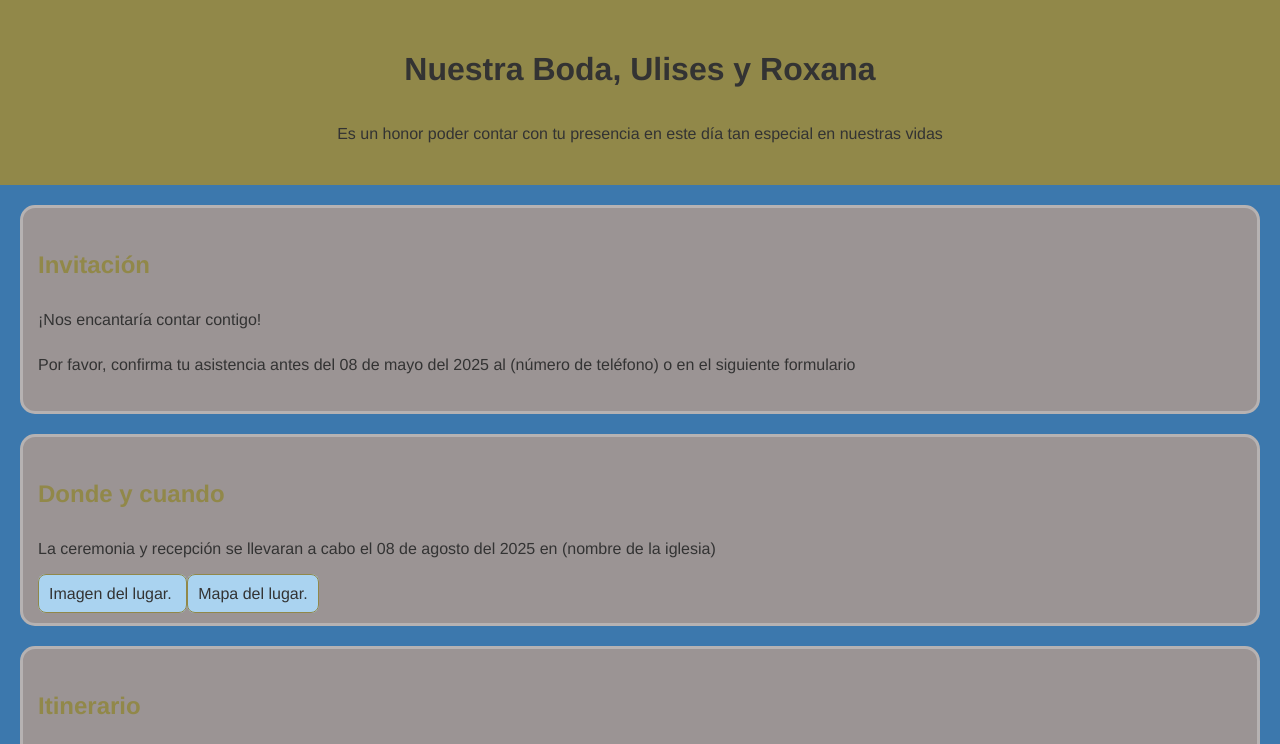
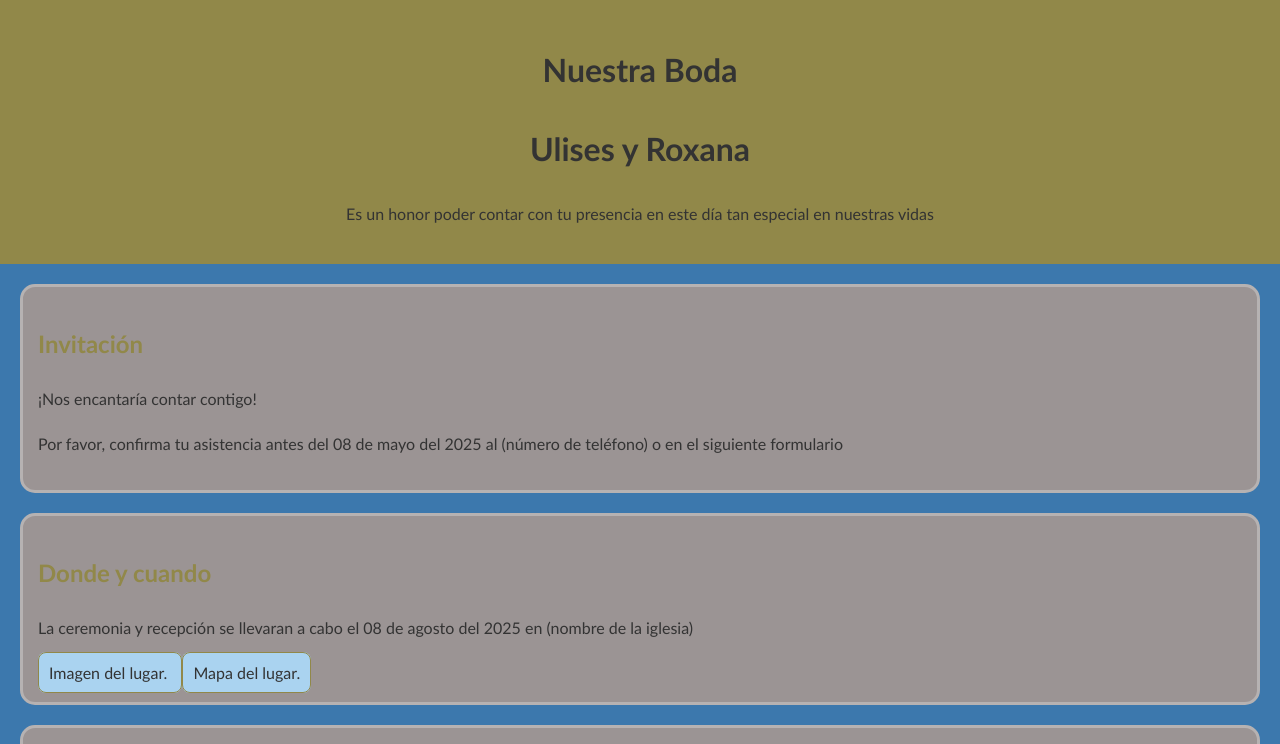
Before and after one commit to Roxana-Salcedo/Proyecto-modulo-2, a plain HTML site: page index.html in a window 1280 px wide. Shown: the top 744 px of the page. Drawn offline with Linux system fonts and the light colour scheme.

Commit message:
cambios de la clase 3

```diff
--- a/index.html
+++ b/index.html
@@ -8,7 +8,8 @@
 </head>
 <body>
     <header>
-        <h1>Nuestra Boda, Ulises y Roxana</h1>
+        <h1>Nuestra Boda</h1>
+        <h1>Ulises y Roxana</h1>
         <p>Es un honor poder contar con tu presencia en este día tan especial en nuestras vidas</p>
     </header>
     <main>
--- a/style.css
+++ b/style.css
@@ -10,7 +10,7 @@
 /* Reset básico */
 
 body{
-    font-family: 'Franklin Gothic Medium', 'Arial Narrow', Arial, sans-serif;
+    font-family: 'Gill Sans', 'Gill Sans MT', Calibri, 'Trebuchet MS', sans-serif;
     margin: 0;
     padding: 0;
     background-color: var(--color-background);
```
